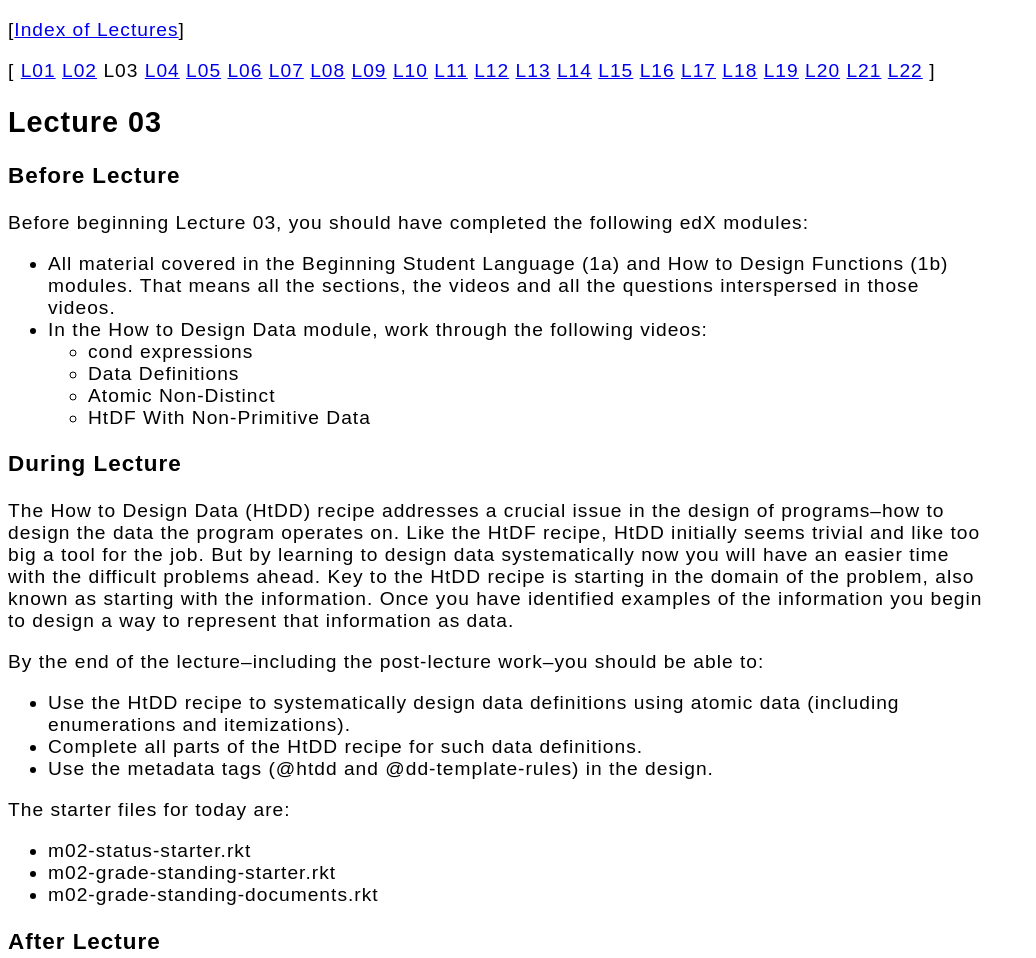
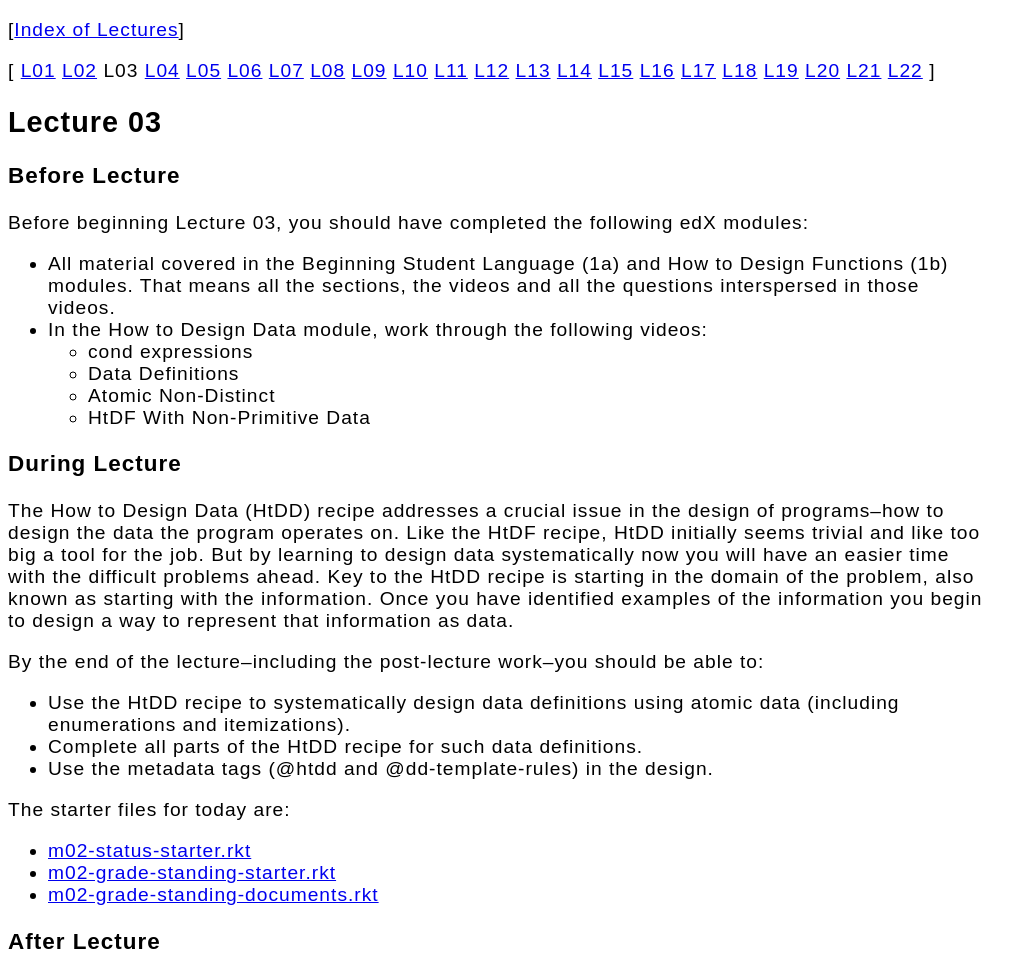
Before and after one commit to GregorKiczales/spd-materials, a plain HTML site: page lectures/lecture-03.html in a window 1280 px wide. Shown: the top 958 px of the page, without its empty margins (0-1036 px from the left). Drawn offline with Linux system fonts and the light colour scheme.

Commit message:
fix ref to be href

```diff
--- a/lectures/lecture-03.html
+++ b/lectures/lecture-03.html
@@ -84,9 +84,9 @@
     <p>The starter files for today are:</p>
 
     <ul>
-      <li><a ref="m02-status-starter.rkt">m02-status-starter.rkt</a></li>
-      <li><a ref="m02-grade-standing-starter.rkt">m02-grade-standing-starter.rkt</a></li>
-      <li><a ref="m02-grade-standing-documents.rkt">m02-grade-standing-documents.rkt</a></li>
+      <li><a href="m02-status-starter.rkt">m02-status-starter.rkt</a></li>
+      <li><a href="m02-grade-standing-starter.rkt">m02-grade-standing-starter.rkt</a></li>
+      <li><a href="m02-grade-standing-documents.rkt">m02-grade-standing-documents.rkt</a></li>
     </ul>
 
     <h3>After Lecture</h3>
```
